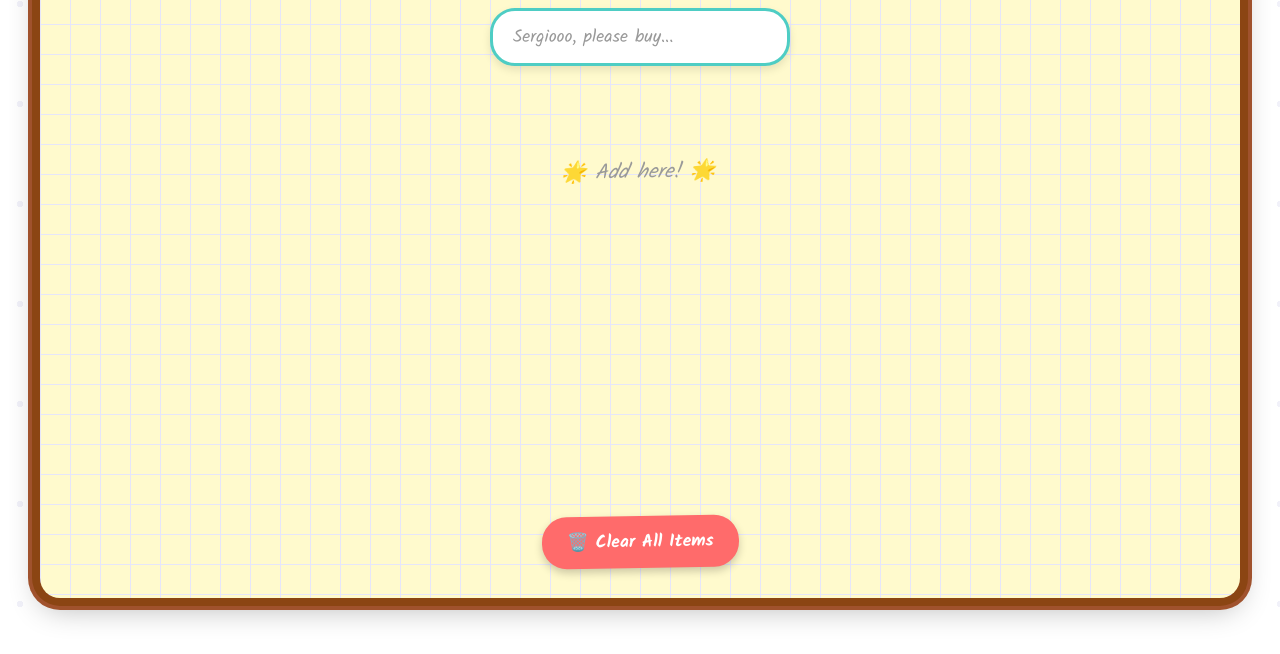
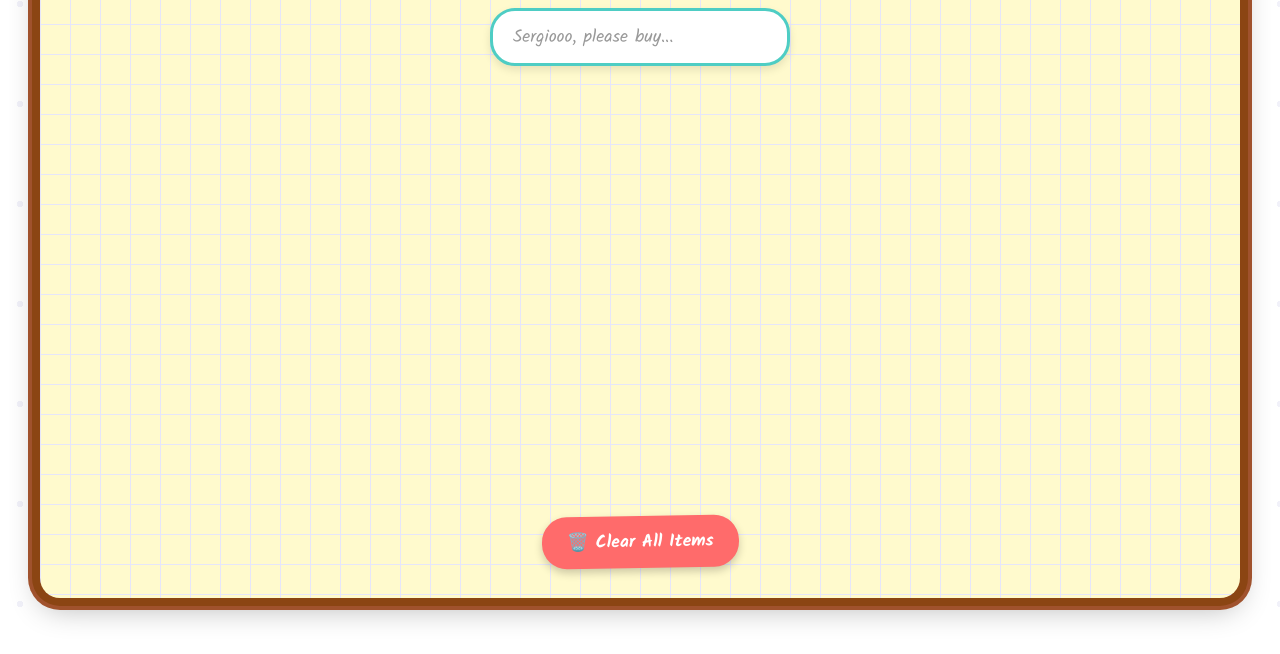
Before and after one commit to lucarso120/sepio-wishlist, a website: page index.html in a window 1280 px wide. Shown: the part 146-800 px from the top of the page. Drawn offline with Linux system fonts and the light colour scheme.

Commit message:
remove empty msg

```diff
--- a/index.html
+++ b/index.html
@@ -275,9 +275,6 @@
         </div>
 
         <div class="board" id="wishlistBoard">
-            <div class="empty-message" id="emptyMessage">
-                🌟 Add here! 🌟
-            </div>
         </div>
 
         <div class="controls">
```
